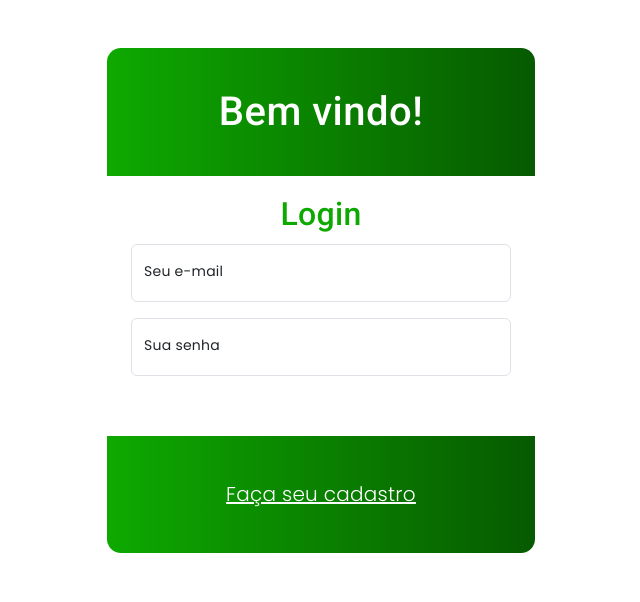
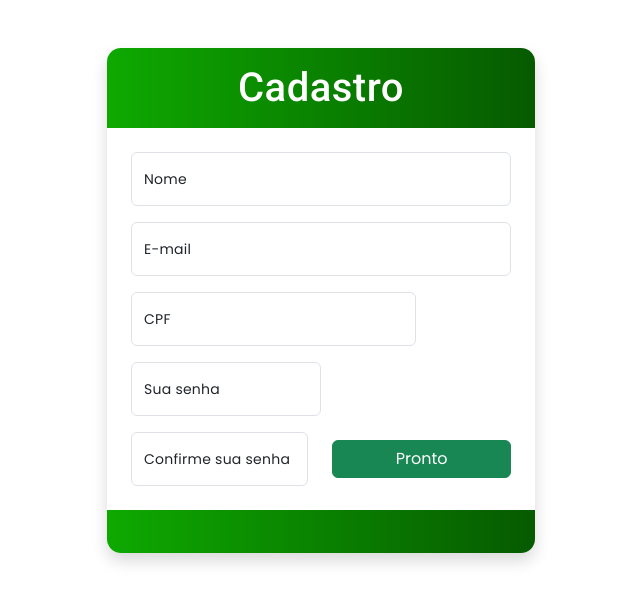
Before and after one commit to GabrielHenriqueLeanflin/sorteio-equipes-equilibrado-front, an Angular app: page /cadastro in a window 1280 px wide. Shown: the top 602 px of the page, without its empty margins (319-959 px from the left). Built offline with nearby package versions, Linux system fonts and the light colour scheme; a web font is replaced by a local one.

Commit message:
feature: dinamica de tela ao clicar em cadastro, e organização do shared module

```diff
--- a/src/app/pages/cadastro/cadastro.component.html
+++ b/src/app/pages/cadastro/cadastro.component.html
@@ -1,23 +1,59 @@
 <div class="p-5">
-    <div class="d-flex flex-column card-login m-auto">
-        <h2 class="h-auto text-center fs-1 mb-5 mt-5">Bem vindo!</h2>
+  <div class="d-flex flex-column card-login m-auto align-items-center shadow">
+    <h2 class="h-auto text-center fs-1 mb-4 mt-4">Cadastro</h2>
 
     <div class="card-form h-auto p-4">
-            <h3 class="h-auto fs-2 text-center fw-medium">Login</h3>
       <div class="form-floating mb-3 h-auto">
-                <input type="email" class="form-control" id="floatingInput" placeholder="name@example.com">
-                <label for="floatingInput">Seu e-mail</label>
+        <input
+          type="email"
+          class="form-control"
+          id="floatingInput"
+          placeholder="nome"
+        />
+        <label for="floatingInput">Nome</label>
       </div>
-            <div class="form-floating h-auto">
-                <input type="password" class="form-control" id="floatingPassword" placeholder="Password">
+      <div class="form-floating mb-3 h-auto">
+        <input
+          type="password"
+          class="form-control"
+          id="floatingPassword"
+          placeholder="name@example.com"
+        />
+        <label for="floatingPassword">E-mail</label>
+      </div>
+      <div class="form-floating w-75 mb-3 h-auto">
+        <input
+          type="password"
+          class="form-control"
+          id="floatingPassword"
+          placeholder="name@example.com"
+        />
+        <label for="floatingPassword">CPF</label>
+      </div>
+      <div class="form-floating w-50 mb-3 h-auto">
+        <input
+          type="password"
+          class="form-control"
+          id="floatingPassword"
+          placeholder="senha"
+        />
         <label for="floatingPassword">Sua senha</label>
       </div>
+      <div class="d-flex gap-4 h-auto">
+        <div class="form-floating w-50 h-auto">
+          <input
+            type="confirm-password"
+            class="form-control"
+            id="floatingPassword"
+            placeholder="confirme a senha"
+          />
+          <label for="floatingPassword">Confirme sua senha</label>
+        </div>
 
-            <div class="text-end h-auto mt-3">
-                <a class="esqueci-senha" routerLink="">Esqueci minha senha</a>
+        <button type="button" class="btn btn-success my-auto w-50 h-auto">
+          Pronto
+        </button>
       </div>
     </div>
-
-        <a class="h-auto text-center fs-5 fw-light mb-5 mt-5" routerLink="/cadastro">Faça seu cadastro</a>
   </div>
 </div>
--- a/src/app/pages/cadastro/cadastro.component.scss
+++ b/src/app/pages/cadastro/cadastro.component.scss
@@ -25,3 +25,8 @@
 .esqueci-senha {
     color: var(--cor-secundaria);
 }
+
+input {
+  min-height: auto !important;
+  height: auto !important;
+}
--- a/src/app/pages/home/home.component.html
+++ b/src/app/pages/home/home.component.html
@@ -30,8 +30,12 @@
     </div>
 
     <div class="d-flex flex-column w-50">
-        <app-login></app-login>
-        <app-cadastro></app-cadastro>
+        <app-login
+        *ngIf="!showCadastro"
+        (showCardCadastro)="showCardCadastro($event)"
+        ></app-login>
+
+        <app-cadastro *ngIf="showCadastro"></app-cadastro>
     </div>
 
 </div>
--- a/src/app/pages/home/home.component.ts
+++ b/src/app/pages/home/home.component.ts
@@ -1,17 +1,20 @@
 import { Component } from '@angular/core';
-import { RouterLink } from '@angular/router';
 import {MatDividerModule} from '@angular/material/divider';
 import { LoginComponent } from "../login/login.component";
 import { CadastroComponent } from "../cadastro/cadastro.component";
-
+import { SharedModule } from '../../shared/shared.module';
 
 @Component({
   selector: 'app-home',
   standalone: true,
-  imports: [RouterLink, MatDividerModule, LoginComponent, CadastroComponent],
+  imports: [SharedModule, MatDividerModule, LoginComponent, CadastroComponent],
   templateUrl: './home.component.html',
   styleUrl: './home.component.scss'
 })
 export class HomeComponent {
+  public showCadastro = false;
 
+  showCardCadastro(event: boolean) {
+    this.showCadastro =event
+  }
 }
--- a/src/app/pages/login/login.component.html
+++ b/src/app/pages/login/login.component.html
@@ -1,5 +1,5 @@
 <div class="p-5">
-    <div class="d-flex flex-column card-login m-auto">
+    <div class="d-flex flex-column card-login m-auto align-items-center shadow">
         <h2 class="h-auto text-center fs-1 mb-5 mt-5">Bem vindo!</h2>
 
         <div class="card-form h-auto p-4">
@@ -18,6 +18,8 @@
             </div>
         </div>
 
-        <a class="h-auto text-center fs-5 fw-light mb-5 mt-5" routerLink="/cadastro">Faça seu cadastro</a>
+        <button type="button" class="btn btn-light mt-4 w-50">Entrar</button>
+
+        <a class="h-auto text-center fw-light mb-5 mt-2" (click)="clickCadastro(true)">Faça seu cadastro</a>
     </div>
 </div>
--- a/src/app/pages/login/login.component.scss
+++ b/src/app/pages/login/login.component.scss
@@ -11,6 +11,7 @@
     h2,
     a {
         color: var(--cor-primaria);
+        cursor: pointer;
     }
 }
 
@@ -23,5 +24,5 @@
 }
 
 .esqueci-senha {
-    color: var(--cor-secundaria);
+    color: var(--cor-secundaria)!important;
 }
--- a/src/app/pages/login/login.component.ts
+++ b/src/app/pages/login/login.component.ts
@@ -1,4 +1,4 @@
-import { Component, EventEmitter, Output } from '@angular/core';
+import { Component, EventEmitter, Input, Output } from '@angular/core';
 import { RouterLink } from '@angular/router';
 
 @Component({
@@ -10,4 +10,9 @@ import { RouterLink } from '@angular/router';
 })
 export class LoginComponent {
 
+  @Output() showCardCadastro = new EventEmitter;
+
+  clickCadastro(event: boolean) {
+    this.showCardCadastro.emit(event)
+  }
 }
```
Also changed, not shown: src/app/shared/shared.module.ts (added, +18 -0 lines). Lines whose indentation alone changed are shown as unchanged.
